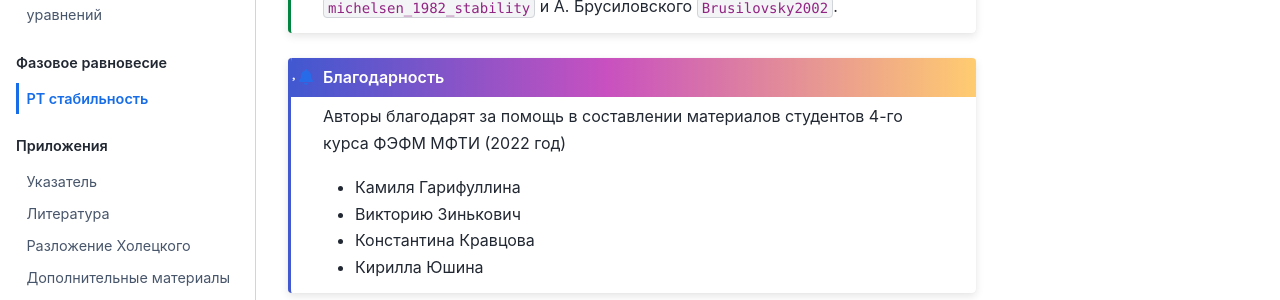
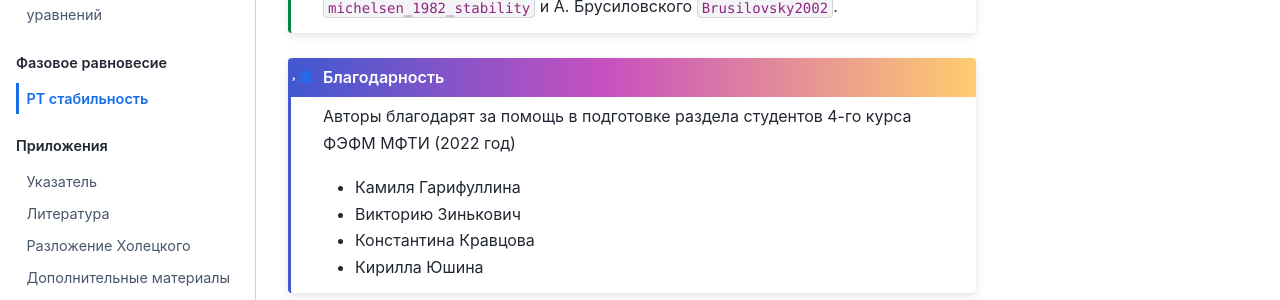
Before and after one commit to stepanzh/computational_thermodynamics, a Jupyter Book: the page built from book/ptstability/index.md, in a window 1280 px wide and 1023 px high. Shown: the part 563-863 px from the top of the window. Built offline with Jupyter Book 1.0.4 settings and Sphinx 7.4.7 and the Sphinx Book theme 1.1.4, drawn with Linux system fonts in a browser that asks for light colours; cross-references to code outside the pages are shown as plain code.

Commit message:
Правки #36

````diff
--- a/book/ptstability/index.md
+++ b/book/ptstability/index.md
@@ -17,7 +17,7 @@
 ```{admonition} Благодарность
 :class: thanks
 
-Авторы благодарят за помощь в составлении материалов студентов 4-го курса ФЭФМ МФТИ (2022 год)
+Авторы благодарят за помощь в подготовке раздела студентов 4-го курса ФЭФМ МФТИ (2022 год)
 
 - Камиля Гарифуллина
 - Викторию Зинькович
````
